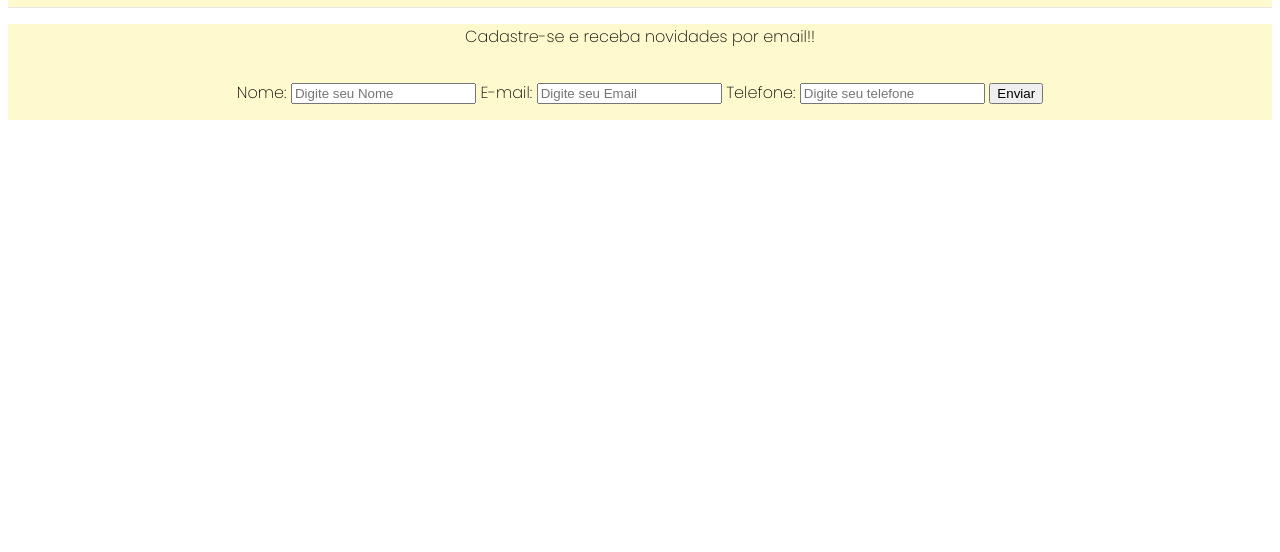
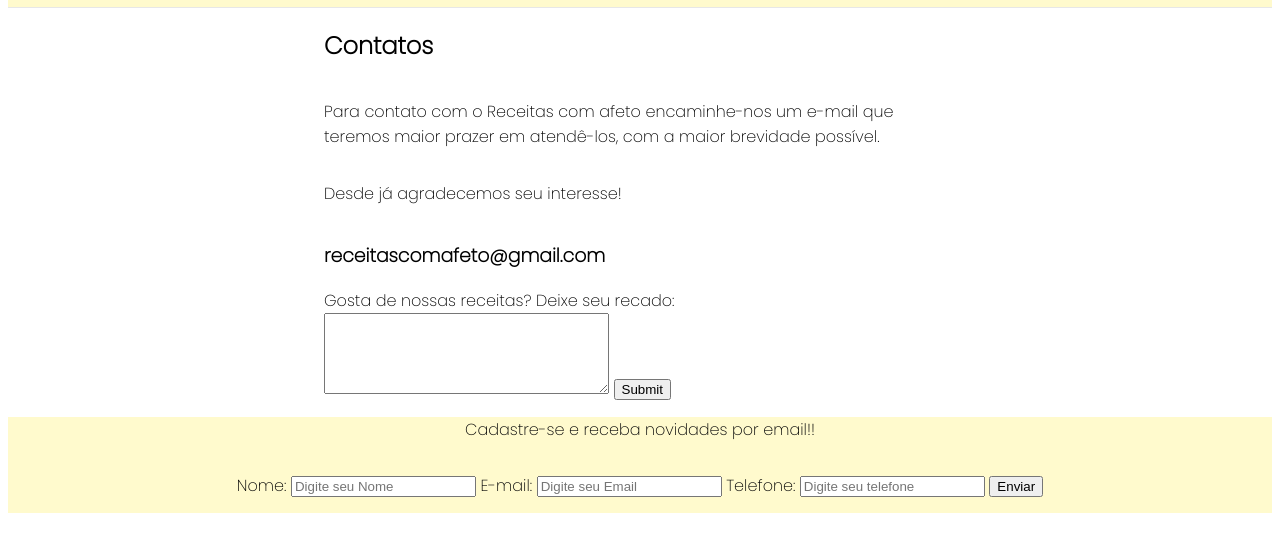
Before and after one commit to LuaBarbosa/Site-Receitas-com-Afeto, a plain HTML site: page contato.html in a window 1280 px wide. Shown: the part 134-686 px from the top of the page. Drawn offline with Linux system fonts and the light colour scheme.

Commit message:
Feat: Inclusão de página de contatos.

```diff
--- a/contato.html
+++ b/contato.html
@@ -22,7 +22,25 @@
         </ul>
       </nav>
     </header>
-    <main></main>
+    <main>
+      <section>
+        <h2>Contatos</h2>
+        <p>
+          Para contato com o Receitas com afeto encaminhe-nos um e-mail que
+          teremos maior prazer em atendê-los, com a maior brevidade possível.
+        </p>
+        <p>Desde já agradecemos seu interesse!</p>
+
+        <h3>receitascomafeto@gmail.com</h3>
+        <form>
+          <label id="recado">
+            Gosta de nossas receitas? Deixe seu recado:
+          </label>
+          <textarea id="textarea" name="recado" rows="5" cols="33"></textarea>
+          <input type="submit" id="enviarRecado" />
+        </form>
+      </section>
+    </main>
 
     <footer>
       <p>Cadastre-se e receba novidades por email!!</p>
```
